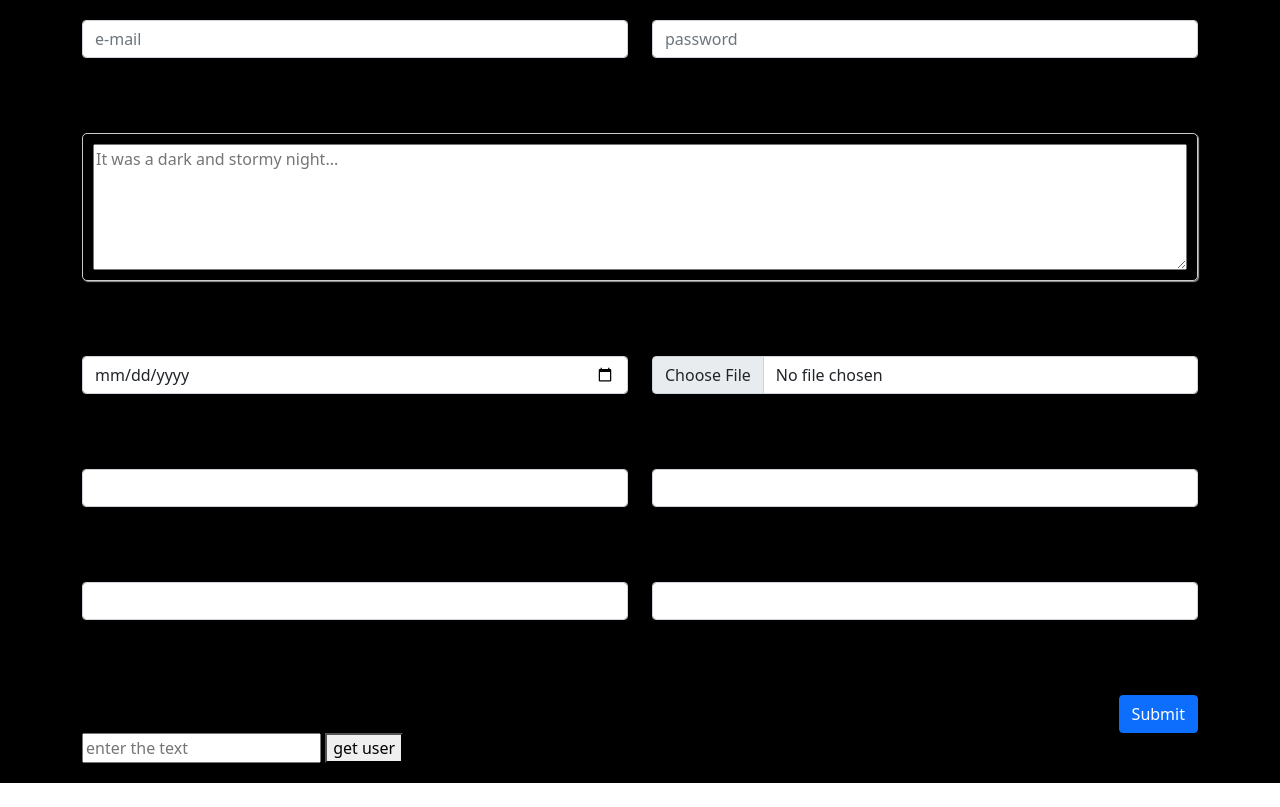
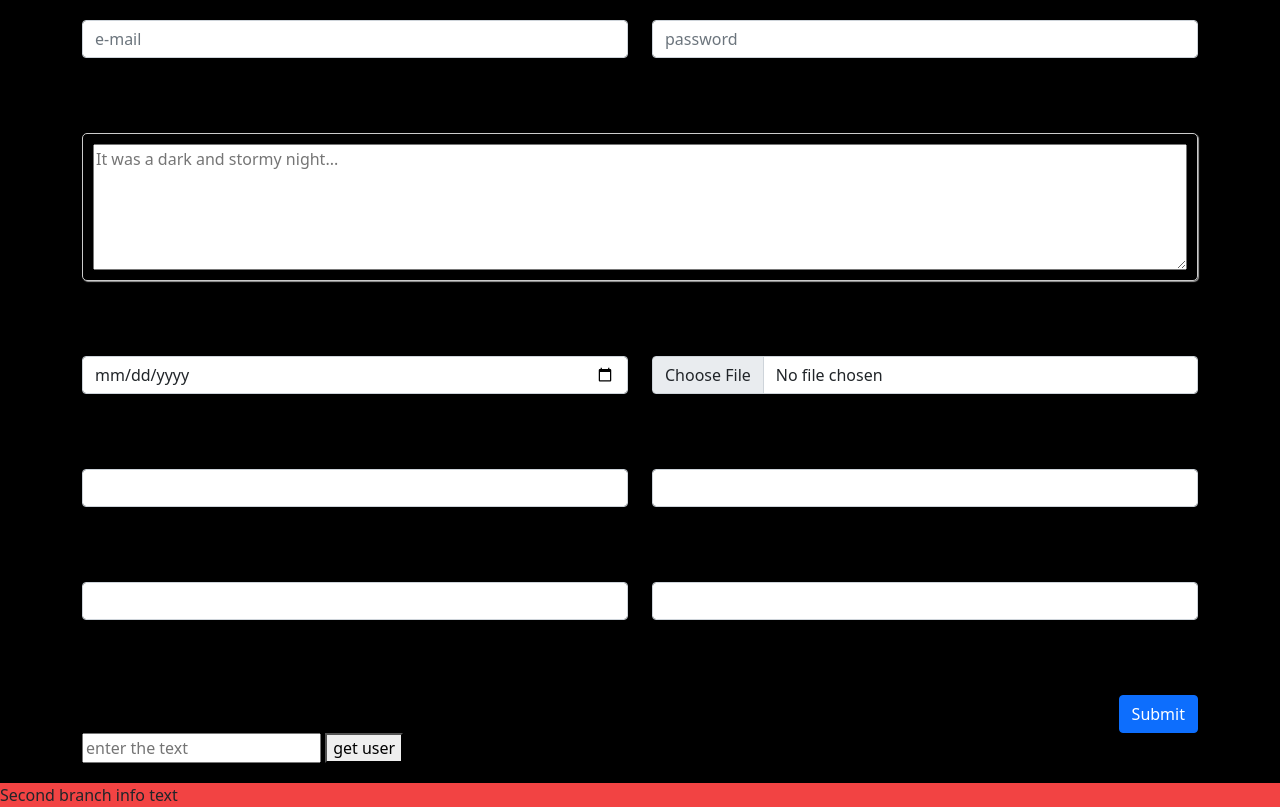
Before and after one commit to LexaTaran/Lesson_Grid, a plain HTML site: page index.html in a window 1280 px wide. Drawn offline with nearby package versions, Linux system fonts and the light colour scheme.

Commit message:
socond commit

```diff
--- a/index.html
+++ b/index.html
@@ -129,6 +129,7 @@
 
     </div>
 
+    <div class="second-branch">Second branch info text</div>
 
 
 
```
